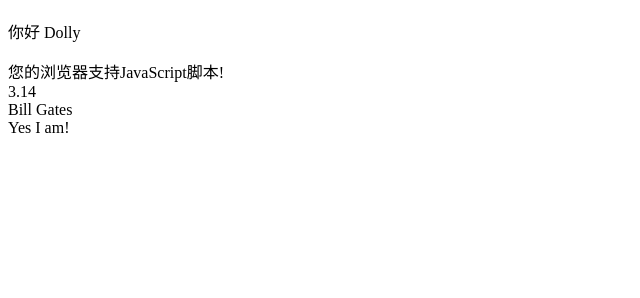
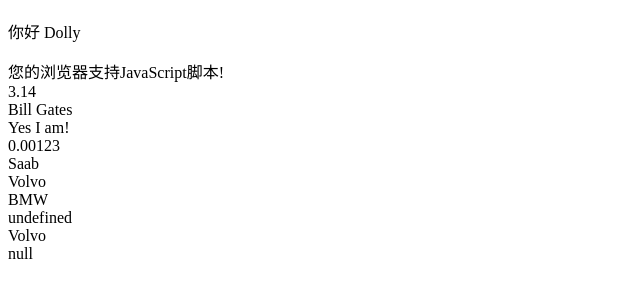
Before and after one commit to hw2396611405/home, a plain HTML site: page statement.html in a window 1280 px wide. Shown: the part 70-368 px from the top of the page, without its empty margins (0-640 px from the left). Drawn offline with Linux system fonts and the light colour scheme.

Commit message:
数据类型

```diff
--- a/statement.html
+++ b/statement.html
@@ -33,6 +33,42 @@ document.write(pi + "<br>");
 document.write(name + "<br>");
 document.write(answer + "<br>");
 //-->
+
+/*  数据类型
+字符串（String）、数字(Number)、布尔(Boolean)、数组(Array)、对象(Object)、空（Null）、未定义（Undefined）。*/
+var z=123e-5;//  科学（指数）计数法来书写  e
+document.write(z + "<br>")
+/* 数组   数组下标是基于零的*/
+var i;
+var cars = new Array();
+cars[0] = "Saab";
+cars[1] = "Volvo";
+cars[2] = "BMW";
+
+for (i=0;i<cars.length;i++)
+{
+document.write(cars[i] + "<br>");
+}
+/*  对象  对象由花括号分隔。在括号内部，对象的属性以名称和值对的形式 (name : value) 来定义。属性由逗号分隔：*/
+// var person=
+// {
+// 	firstname : "John",
+// 	lastname  : "Doe",
+// 	id        :  5566
+// };
+// document.write(person.lastname + "<br>");
+// document.write(person["lastname"] + "<br>");
+
+/*
+   Undefined 这个值表示变量不含有值。
+可以通过将变量的值设置为 null 来清空变量。
+*/
+var person;
+var car="Volvo";
+document.write(person + "<br>");
+document.write(car + "<br>");
+var car=null
+document.write(car + "<br>");
 </script>
 
 
```
